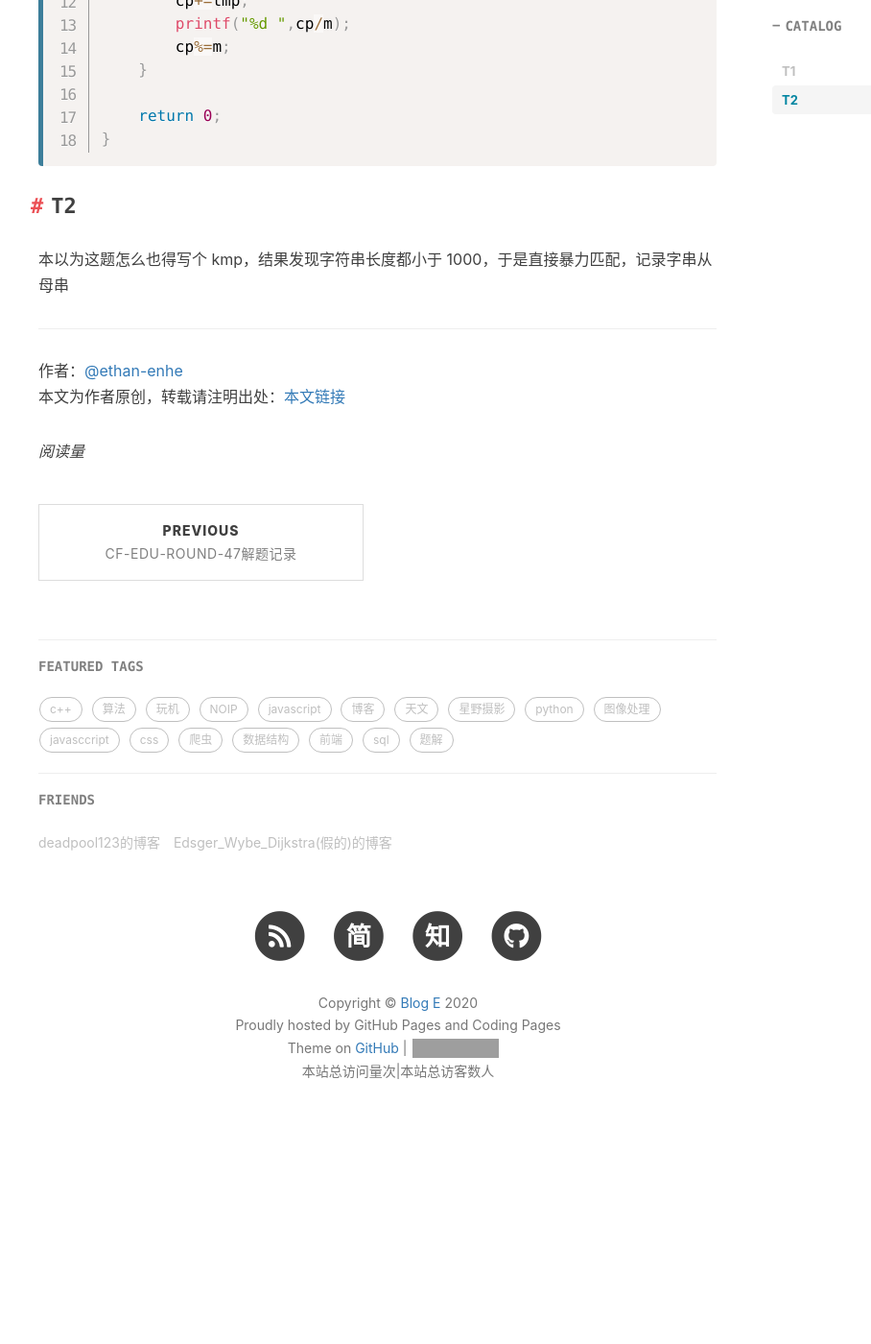
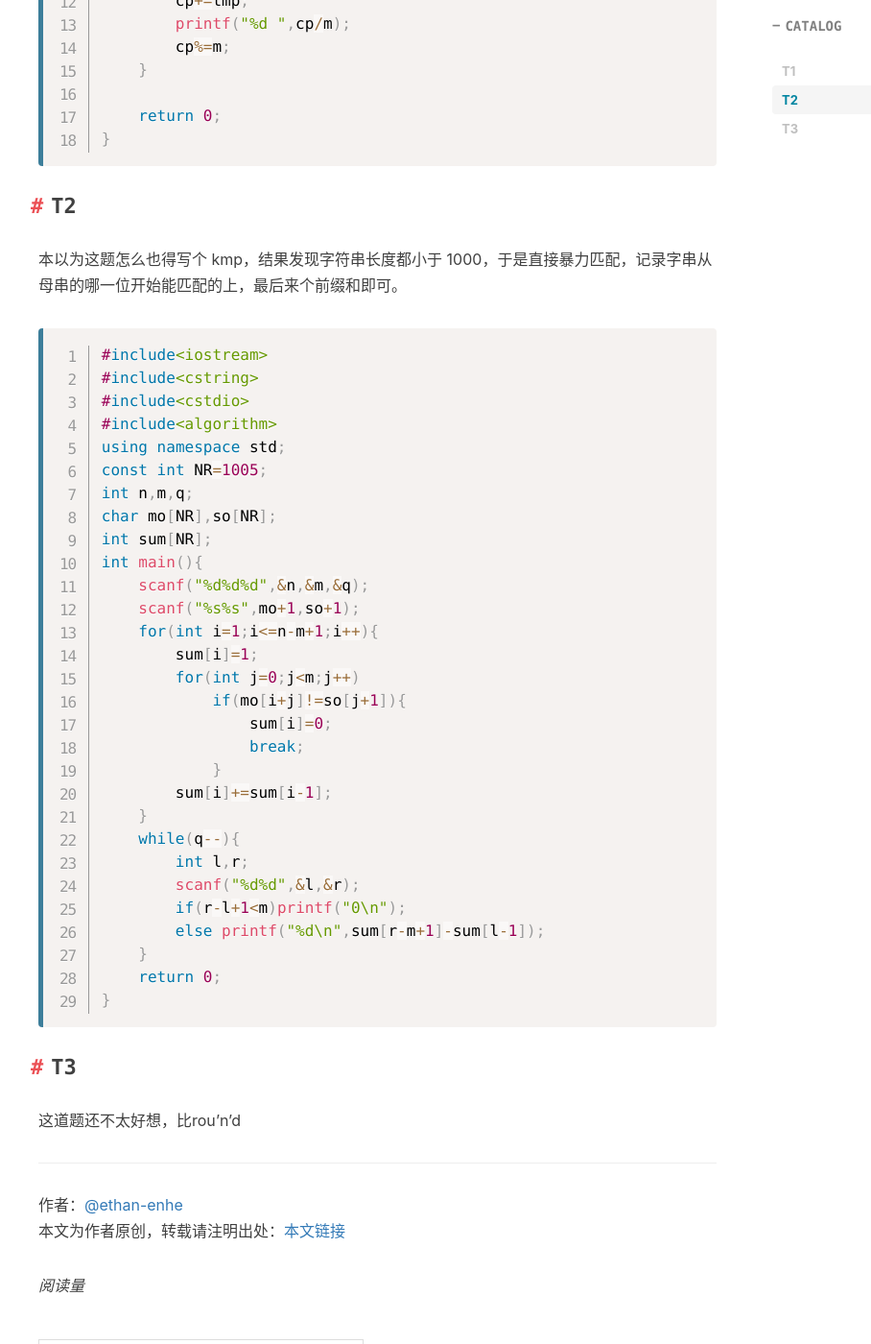
Before and after one commit to ethan-enhe/ethan-enhe.github.io, a Jekyll site: the page built from _posts/2020-07-10-cf-edu-round-48解题记录.md, in a window 1280 px wide and 1400 px high, scrolled down 1032 px. Shown: the whole window at 96% size, without its empty margins (225-1133 px from the left). Built offline with Jekyll 4.4.1, drawn with Linux system fonts in a browser that asks for light colours; nearby versions of some CDN libraries; comment, search, counter and statistics services are not loaded; before the commit the page ends 2252 px from its top, so only the background shows below that; grey boxes are pictures that could not be loaded.

Commit message:
_posts/2020-07-10-cf-edu-round-48解题记录.md updated from https://stackedit.io/

````diff
--- a/_posts/2020-07-10-cf-edu-round-48解题记录.md
+++ b/_posts/2020-07-10-cf-edu-round-48解题记录.md
@@ -37,7 +37,40 @@ int main(){
 ```
 
 ## T2
-本以为这题怎么也得写个 kmp，结果发现字符串长度都小于 1000，于是直接暴力匹配，记录字串从母串
+本以为这题怎么也得写个 kmp，结果发现字符串长度都小于 1000，于是直接暴力匹配，记录字串从母串的哪一位开始能匹配的上，最后来个前缀和即可。
+```cpp
+#include<iostream>
+#include<cstring>
+#include<cstdio>
+#include<algorithm>
+using namespace std;
+const int NR=1005;
+int n,m,q;
+char mo[NR],so[NR];
+int sum[NR];
+int main(){
+	scanf("%d%d%d",&n,&m,&q);
+	scanf("%s%s",mo+1,so+1);
+	for(int i=1;i<=n-m+1;i++){
+		sum[i]=1;
+		for(int j=0;j<m;j++)
+			if(mo[i+j]!=so[j+1]){
+				sum[i]=0;
+				break;
+			}
+		sum[i]+=sum[i-1];
+	}
+	while(q--){
+		int l,r;
+		scanf("%d%d",&l,&r);
+		if(r-l+1<m)printf("0\n");
+		else printf("%d\n",sum[r-m+1]-sum[l-1]);
+	}
+	return 0;
+}
+```
+## T3
+这道题还不太好想，比rou'n'd
 <!--stackedit_data:
-eyJoaXN0b3J5IjpbNzEzMzQ1MTc1XX0=
+eyJoaXN0b3J5IjpbLTc3MjYzMTE4MV19
 -->
````
